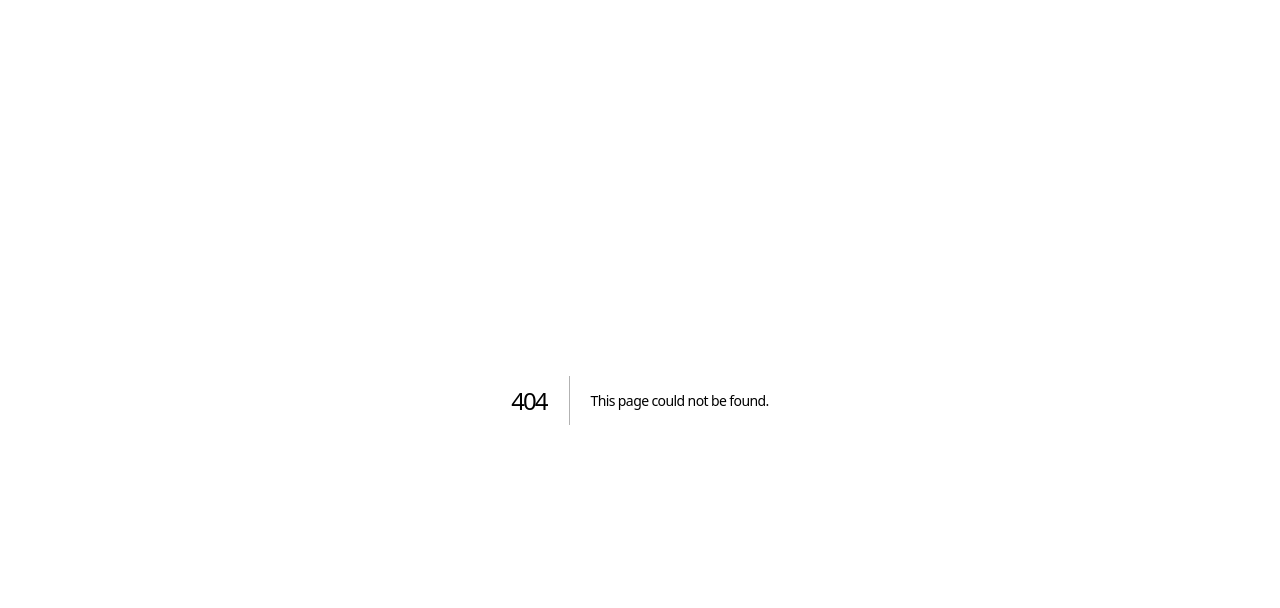
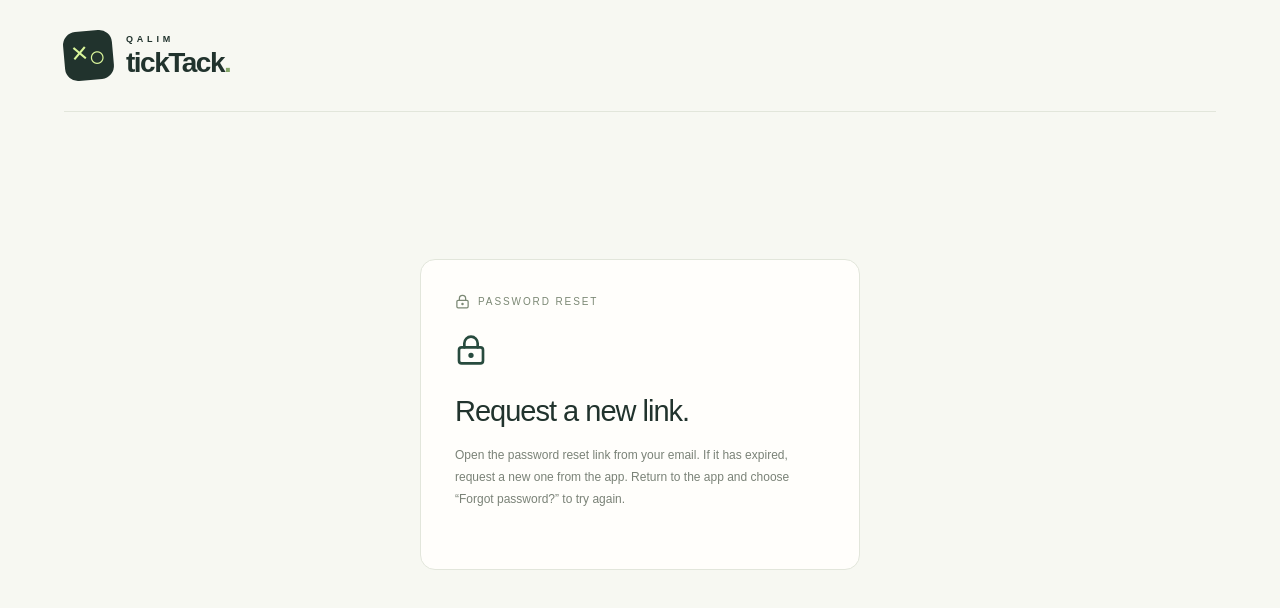
Before and after one commit to mwaikange/qalim-ticktack, a Next.js app: page /auth/reset-password in a window 1280 px wide. Before the commit this address had no page. Shown: the top 608 px of the page. Built offline with nearby package versions, Linux system fonts and the light colour scheme; no server answers.

Commit message:
Add Supabase password recovery and app-focused email confirmation

```diff
--- a/src/app/auth/confirm/page.tsx
+++ b/src/app/auth/confirm/page.tsx
@@ -1,23 +1,25 @@
 'use client';
-import { useEffect, useState } from 'react';
-import { ArrowUpRight, Check, LoaderCircle, Mail } from 'lucide-react';
-import { supabase } from '@/lib/backend';
+import { useEffect, useRef, useState } from 'react';
+import { Check, LoaderCircle, Mail } from 'lucide-react';
+import { authCallbackHref, supabase } from '@/lib/backend';
 import { confirmEmail } from '@/lib/confirmation';
 import { useNotification } from '@/components/notifications';
 export default function ConfirmPage() {
   const [status,setStatus]=useState<'loading'|'confirmed'|'error'>('loading');
   const [message,setMessage]=useState('');
+  const verification=useRef<Promise<void> | null>(null);
   const notify=useNotification();
   useEffect(()=>{
     let active=true;
     async function check() {
       try {
         if(!supabase)throw new Error('Email verification is available on the online app. Localhost accounts do not need it.');
-        await confirmEmail(supabase.auth,window.location.href);
-        if(active){window.history.replaceState(null,'',window.location.pathname);setStatus('confirmed');notify('Email confirmed. You’re ready to play.','success');}
+        if(!verification.current)verification.current=confirmEmail(supabase.auth,authCallbackHref || window.location.href);
+        await verification.current;
+        if(active){window.history.replaceState(null,'',window.location.pathname);setStatus('confirmed');notify('Email confirmed. Return to the app and sign in.','success');}
       }catch(e){if(active){const message=e instanceof Error?e.message:'Unable to verify this link.';setMessage(message);setStatus('error');notify(message,'error');}}
     }
     void check();return()=>{active=false;};
   },[notify]);
-  return <div className="app-shell"><header><a className="brand" href="/"><span className="brand-icon"><span>×</span><span>○</span></span><span className="brand-name"><small>QALIM</small>tickTack<span className="brand-dot">.</span></span></a></header><main className="confirmation-layout"><section className="auth-card" aria-live="polite"><div className="eyebrow"><Mail size={15}/> EMAIL CONFIRMATION</div><div className="confirmation-symbol">{status==='loading'?<LoaderCircle className="spin" size={32}/>:status==='confirmed'?<Check size={32}/>:<Mail size={32}/>}</div><h2>{status==='loading'?'Checking your email…':status==='confirmed'?'Email confirmed.':'Let’s get you signed in.'}</h2><p>{status==='loading'?'Just a moment while we verify your link.':status==='confirmed'?'Your email is verified. Your seat at the board is ready.':message}</p>{status!=='loading'&&<a className="primary wide" href="/">{status==='confirmed'?'Continue to play':'Back to sign in'}<ArrowUpRight size={18}/></a>}</section></main></div>;
+  return <div className="app-shell"><header><div className="brand"><span className="brand-icon"><span>×</span><span>○</span></span><span className="brand-name"><small>QALIM</small>tickTack<span className="brand-dot">.</span></span></div></header><main className="confirmation-layout"><section className="auth-card" aria-live="polite"><div className="eyebrow"><Mail size={15}/> EMAIL CONFIRMATION</div><div className="confirmation-symbol">{status==='loading'?<LoaderCircle className="spin" size={32}/>:status==='confirmed'?<Check size={32}/>:<Mail size={32}/>}</div><h2>{status==='loading'?'Checking your email…':status==='confirmed'?'Email confirmed.':'Unable to confirm.'}</h2><p>{status==='loading'?'Just a moment while we verify your link.':status==='confirmed'?'Your email is verified. Return to the QALIM tickTack app and sign in. You can close this page.':`${message} Return to the app to sign in or request another verification email.`}</p></section></main></div>;
 }
--- /dev/null
+++ b/src/app/auth/reset-password/page.tsx
@@ -0,0 +1,48 @@
+'use client';
+import { useEffect, useRef, useState } from 'react';
+import { Check, LoaderCircle, LockKeyhole } from 'lucide-react';
+import { authCallbackHref, supabase } from '@/lib/backend';
+import { preparePasswordReset, savePassword } from '@/lib/password-reset';
+import { useNotification } from '@/components/notifications';
+
+export default function ResetPasswordPage() {
+  const [status,setStatus]=useState<'loading'|'ready'|'saved'|'error'>('loading');
+  const [message,setMessage]=useState('');
+  const [busy,setBusy]=useState(false);
+  const preparation=useRef<Promise<void> | null>(null);
+  const notify=useNotification();
+  useEffect(()=>{
+    let active=true;
+    if(!preparation.current)preparation.current=supabase
+      ? preparePasswordReset(supabase.auth,authCallbackHref || window.location.href)
+      : Promise.reject(new Error('Password reset is available in the online app.'));
+    preparation.current.then(()=>{
+      if(active){window.history.replaceState(null,'',window.location.pathname);setStatus('ready');}
+    }).catch(error=>{
+      if(active){const text=error instanceof Error?error.message:'This reset link could not be verified.';setMessage(text);setStatus('error');notify(text,'error');}
+    });
+    return()=>{active=false;};
+  },[notify]);
+
+  return <div className="app-shell"><header><div className="brand"><span className="brand-icon"><span>×</span><span>○</span></span><span className="brand-name"><small>QALIM</small>tickTack<span className="brand-dot">.</span></span></div></header><main className="confirmation-layout"><section className="auth-card" aria-live="polite">
+    <div className="eyebrow"><LockKeyhole size={15}/> PASSWORD RESET</div>
+    <div className="confirmation-symbol">{status==='loading'?<LoaderCircle className="spin" size={32}/>:status==='saved'?<Check size={32}/>:<LockKeyhole size={32}/>}</div>
+    <h2>{status==='loading'?'Checking your link…':status==='ready'?'Choose a new password.':status==='saved'?'Password updated.':'Request a new link.'}</h2>
+    <p>{status==='loading'?'Just a moment while we verify your reset link.':status==='ready'?'Use at least 8 characters for your new password.':status==='saved'?'Return to the QALIM tickTack app and sign in with your new password. You can close this page.':`${message} Return to the app and choose “Forgot password?” to try again.`}</p>
+    {status==='ready'&&<form onInvalid={event=>{event.preventDefault();const input=event.target as HTMLInputElement;if(event.currentTarget.querySelector(':invalid')===input){notify(input.validationMessage,'error');input.focus();}}} onSubmit={async event=>{
+      event.preventDefault();if(!supabase||busy)return;
+      const fields=new FormData(event.currentTarget);setBusy(true);
+      try{
+        await savePassword(supabase.auth,String(fields.get('password')),String(fields.get('confirmation')));
+        setStatus('saved');notify('Password updated. Return to the app and sign in.','success');
+        // Clear only this email browser's session; the app is a separate browser.
+        await supabase.auth.signOut({scope:'local'});
+      }catch(error){notify(error instanceof Error?error.message:'Unable to update your password.','error');}
+      finally{setBusy(false);}
+    }}>
+      <label>New password<input name="password" type="password" autoComplete="new-password" minLength={8} maxLength={128} placeholder="At least 8 characters" required disabled={busy}/></label>
+      <label>Confirm new password<input name="confirmation" type="password" autoComplete="new-password" minLength={8} maxLength={128} placeholder="Enter your new password again" required disabled={busy}/></label>
+      <button className="primary wide" disabled={busy}>{busy?<LoaderCircle className="spin" size={18}/>:<>Save new password<Check size={18}/></>}</button>
+    </form>}
+  </section></main></div>;
+}
--- a/src/app/mobile.css
+++ b/src/app/mobile.css
@@ -64,6 +64,8 @@
 }
 
 /* Sign-in and signup are app screens, not scrolling landing pages. */
+.auth-card .forgot-password{display:flex;margin:-10px 0 6px auto;min-height:32px;padding:5px 0;color:var(--green)}
+@media(max-height:700px){.auth-card .forgot-password{min-height:28px}}
 html:has(.auth-screen),body:has(.auth-screen){height:100%;overflow:hidden;overscroll-behavior:none}
 .app-shell.auth-screen{height:var(--auth-height,100dvh);display:flex;flex-direction:column;overflow:hidden}
 .auth-screen header{height:84px;flex-shrink:0}
--- a/src/components/auth-form.tsx
+++ b/src/components/auth-form.tsx
@@ -1,16 +1,17 @@
 'use client';
 import { useState } from 'react';
 import { ArrowUpRight, LoaderCircle, LockKeyhole } from 'lucide-react';
-import { authenticate, isSupabase, resendConfirmation } from '@/lib/backend';
+import { authenticate, isSupabase, resendConfirmation, requestPasswordReset } from '@/lib/backend';
 import type { Player } from '@/lib/game';
 import { useNotification } from './notifications';
 export function AuthForm({onUser}:{onUser:(user:Player)=>void}){
-  const [register,setRegister]=useState(false);const [busy,setBusy]=useState(false);const [email,setEmail]=useState('');
+  const [register,setRegister]=useState(false);const [recover,setRecover]=useState(false);const [busy,setBusy]=useState(false);const [email,setEmail]=useState('');
   const notify=useNotification();
-  return <section className="auth-card"><div className="eyebrow"><LockKeyhole size={14}/> YOUR SEAT AT THE BOARD</div><h2>{register?'Make your first move.':'Welcome back.'}</h2><p>{register?'Create an account and find your next opponent.':'Sign in, find a challenger, and make it a good game.'}</p><form onInvalid={event=>{event.preventDefault();const input=event.target as HTMLInputElement;if(event.currentTarget.querySelector(':invalid')===input){notify(input.validationMessage,'error');input.focus();}}} onSubmit={async e=>{e.preventDefault();setBusy(true);const fields=new FormData(e.currentTarget);try{const user=await authenticate(register,String(fields.get('email')),String(fields.get('password')),String(fields.get('username')||''));if(user){notify(register?`Account created. Welcome, ${user.username}.`:`Welcome back, ${user.username}.`,'success');onUser(user);}else{notify('Check your inbox to confirm your email, then return to sign in.','info');setRegister(false);}}catch(e){notify(e instanceof Error?e.message:'Unable to sign in.','error');}finally{setBusy(false);}}}>
+  return <section className="auth-card"><div className="eyebrow"><LockKeyhole size={14}/> YOUR SEAT AT THE BOARD</div><h2>{recover?'Forgot your password?':register?'Make your first move.':'Welcome back.'}</h2><p>{recover?'Enter your email and we’ll send you a password reset link.':register?'Create an account and find your next opponent.':'Sign in, find a challenger, and make it a good game.'}</p><form onInvalid={event=>{event.preventDefault();const input=event.target as HTMLInputElement;if(event.currentTarget.querySelector(':invalid')===input){notify(input.validationMessage,'error');input.focus();}}} onSubmit={async e=>{e.preventDefault();setBusy(true);const fields=new FormData(e.currentTarget);try{if(recover){await requestPasswordReset(email.trim());notify('If an account uses this email, a reset link has been sent. Check your inbox.','info');setRecover(false);return;}const user=await authenticate(register,String(fields.get('email')),String(fields.get('password')),String(fields.get('username')||''));if(user){notify(register?`Account created. Welcome, ${user.username}.`:`Welcome back, ${user.username}.`,'success');onUser(user);}else{notify('Check your inbox to confirm your email, then return to the app to sign in.','info');setRegister(false);}}catch(e){notify(e instanceof Error?e.message:'Unable to sign in.','error');}finally{setBusy(false);}}}>
   {register&&<label>Player name<input name="username" placeholder="What should we call you?" minLength={2} maxLength={24} autoComplete="nickname" required/></label>}
   <label>Email address<input name="email" type="email" placeholder="you@example.com" autoComplete="email" maxLength={254} required value={email} onChange={e=>setEmail(e.target.value)}/></label>
-  <label>Password<input name="password" type="password" placeholder="At least 8 characters" minLength={8} maxLength={128} autoComplete={register?'new-password':'current-password'} required/></label>
-  <button className="primary wide" disabled={busy}>{busy?<LoaderCircle className="spin" size={18}/>:<>{register?'Create account':'Sign in'}<ArrowUpRight size={18}/></>}</button>
-  </form>{isSupabase&&!register&&<button className="text-button wide" disabled={busy||!email.trim()} onClick={async()=>{setBusy(true);try{await resendConfirmation(email.trim());notify('If your account needs verification, a fresh confirmation link has been sent. Check your inbox.','info');}catch(e){notify(e instanceof Error?e.message:'Unable to resend.','error');}finally{setBusy(false);}}}>Resend verification email</button>}<div className="auth-switch">{register?'Already a player?':'New to tickTack?'} <button onClick={()=>setRegister(!register)} disabled={busy}>{register?'Sign in':'Create an account'}</button></div><div className="local-note">{isSupabase?'Secure sign-in · Supabase connected':'Localhost edition · Accounts and games stay on this computer'}</div></section>;
+  {!recover&&<label>Password<input name="password" type="password" placeholder="At least 8 characters" minLength={8} maxLength={128} autoComplete={register?'new-password':'current-password'} required/></label>}
+  {!register&&!recover&&<button type="button" className="text-button forgot-password" disabled={busy} onClick={()=>setRecover(true)}>Forgot password?</button>}
+  <button className="primary wide" disabled={busy}>{busy?<LoaderCircle className="spin" size={18}/>:<>{recover?'Send reset link':register?'Create account':'Sign in'}<ArrowUpRight size={18}/></>}</button>
+  </form>{isSupabase&&!register&&!recover&&<button className="text-button wide" disabled={busy||!email.trim()} onClick={async()=>{setBusy(true);try{await resendConfirmation(email.trim());notify('If your account needs verification, a fresh confirmation link has been sent. Check your inbox.','info');}catch(e){notify(e instanceof Error?e.message:'Unable to resend.','error');}finally{setBusy(false);}}}>Resend verification email</button>}<div className="auth-switch">{recover?'Remember your password?':register?'Already a player?':'New to tickTack?'} <button onClick={()=>{if(recover)setRecover(false);else setRegister(!register);}} disabled={busy}>{recover||register?'Sign in':'Create an account'}</button></div><div className="local-note">{isSupabase?'Secure sign-in · Supabase connected':'Localhost edition · Accounts and games stay on this computer'}</div></section>;
 }
--- a/src/components/ticktack.tsx
+++ b/src/components/ticktack.tsx
@@ -1,13 +1,22 @@
 'use client';
 import { useEffect, useState } from 'react';
 import { ArrowUpRight, ArrowLeft, Check, ChevronRight, CircleDot, Flag, Grid2X2, History as HistoryIcon, LoaderCircle, LogOut, Radio, RefreshCw, Swords, WifiOff, X } from 'lucide-react';
-import { isSupabase } from '@/lib/backend';
+import { authCallbackHref, isSupabase } from '@/lib/backend';
+import { recoveryCallbackRedirect } from '@/lib/password-reset';
 import { resultText, story } from '@/lib/game';
 import { useGameRoom } from '@/hooks/use-game-room';
 import { AuthForm } from './auth-form';
 import { Board } from './board';
 import { History } from './history';
 export default function TickTack(){
+  const [checked,setChecked]=useState(false);
+  useEffect(()=>{
+    const redirect=recoveryCallbackRedirect(authCallbackHref || window.location.href);
+    if(redirect)window.location.replace(redirect);else setChecked(true);
+  },[]);
+  return checked?<PlayRoom/>:<div className="initial-loading"><LoaderCircle className="spin"/><p>Getting your board ready…</p></div>;
+}
+function PlayRoom(){
   const room=useGameRoom();const {user,data,game,busy}=room;
   const [tab,setTab]=useState<'lobby'|'history'>('lobby');const [resigning,setResigning]=useState(false);
   useEffect(()=>{
--- a/src/lib/backend.ts
+++ b/src/lib/backend.ts
@@ -2,9 +2,13 @@ import { createClient } from '@supabase/supabase-js';
 import type { Game, Player } from './game';
 import type { Snapshot } from './local-store';
 import { confirmationRedirect } from './confirmation';
+import { passwordResetRedirect } from './password-reset';
 const url = process.env.NEXT_PUBLIC_SUPABASE_URL;
 const key = process.env.NEXT_PUBLIC_SUPABASE_PUBLISHABLE_KEY;
+const emailOrigin = 'https://qalim-ticktack.vercel.app';
 export const isSupabase = !!(url && key);
+// Keep email callback tokens before Supabase consumes and removes the URL fragment.
+export const authCallbackHref = typeof window === 'undefined' ? '' : window.location.href;
 export const supabase = isSupabase ? createClient(url!, key!) : null;
 async function local(body?: object) {
   const response=await fetch('/api/local',{method:body?'POST':'GET',headers:body?{'Content-Type':'application/json'}:undefined,body:body?JSON.stringify(body):undefined,cache:'no-store'});
@@ -20,14 +24,19 @@ export async function identity(): Promise<Player | null> {
 }
 export async function authenticate(register: boolean, email: string, password: string, username: string) {
   if(!supabase)return (await local({action:register?'register':'login',email,password,username})).user as Player;
-  const result=register?await supabase.auth.signUp({email,password,options:{data:{username},emailRedirectTo:confirmationRedirect(window.location.origin)}}):await supabase.auth.signInWithPassword({email,password});
+  const result=register?await supabase.auth.signUp({email,password,options:{data:{username},emailRedirectTo:confirmationRedirect(emailOrigin)}}):await supabase.auth.signInWithPassword({email,password});
   if(result.error)throw new Error(result.error.message);
   if(!result.data.session)return null;
   return identity();
 }
 export async function resendConfirmation(email: string) {
   if(!supabase)throw new Error('Email verification is only needed for online accounts.');
-  const {error}=await supabase.auth.resend({type:'signup',email,options:{emailRedirectTo:confirmationRedirect(window.location.origin)}});
+  const {error}=await supabase.auth.resend({type:'signup',email,options:{emailRedirectTo:confirmationRedirect(emailOrigin)}});
+  if(error)throw new Error(error.message);
+}
+export async function requestPasswordReset(email: string) {
+  if(!supabase)throw new Error('Password reset emails are available in the online app. Localhost accounts do not have email delivery.');
+  const {error}=await supabase.auth.resetPasswordForEmail(email,{redirectTo:passwordResetRedirect(emailOrigin)});
   if(error)throw new Error(error.message);
 }
 export async function signOut() {if(supabase){const {error}=await supabase.auth.signOut();if(error)throw error;}else await local({action:'logout'});}
--- /dev/null
+++ b/src/lib/password-reset.ts
@@ -0,0 +1,31 @@
+import { confirmEmail } from './confirmation';
+
+export function passwordResetRedirect(origin: string) {
+  return new URL('/auth/reset-password', origin).toString();
+}
+// Dashboard recovery emails use the Supabase Site URL rather than redirectTo.
+export function recoveryCallbackRedirect(href: string): string | null {
+  const url = new URL(href);
+  if (new URLSearchParams(url.hash.slice(1)).get('type') !== 'recovery') return null;
+  return passwordResetRedirect(url.origin) + url.search + url.hash;
+}
+
+export async function preparePasswordReset(auth: Parameters<typeof confirmEmail>[0], href: string) {
+  const url = new URL(href);
+  const hash = new URLSearchParams(url.hash.slice(1));
+  if (hash.has('error') || url.searchParams.has('error')) {
+    throw new Error(hash.get('error_description') || url.searchParams.get('error_description') || 'This reset link has expired. Request a new one from the app.');
+  }
+  if (!url.searchParams.get('code') && !(hash.get('type') === 'recovery' && hash.get('access_token'))) {
+    throw new Error('Open the password reset link from your email. If it has expired, request a new one from the app.');
+  }
+  await confirmEmail(auth, href);
+}
+
+type PasswordAuth = { updateUser: (attributes: {password: string}) => Promise<{error: {message: string} | null}> };
+export async function savePassword(auth: PasswordAuth, password: string, confirmation: string) {
+  if (password.length < 8 || password.length > 128) throw new Error('Use a password between 8 and 128 characters.');
+  if (password !== confirmation) throw new Error('The passwords do not match.');
+  const {error} = await auth.updateUser({password});
+  if (error) throw new Error(error.message);
+}
```
Also changed, not shown: 2 other files (tests, documents, lock files or other folders).
